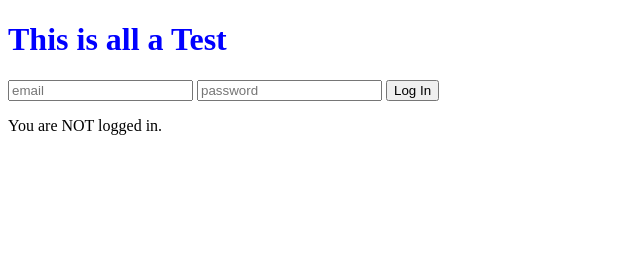
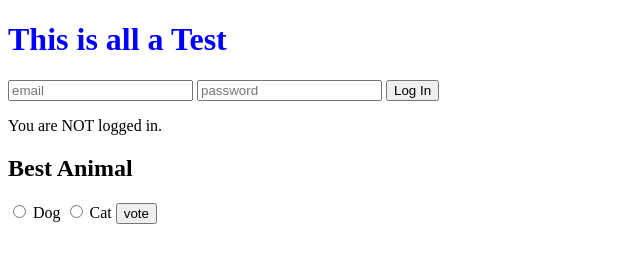
Before and after one commit to SirPotatoIV/firestore-basic-practice, a website: page public/index.html in a window 1280 px wide. Shown: the whole page, without its empty margins (0-640 px from the left). Drawn offline with Linux system fonts and the light colour scheme; no server answers.

Commit message:
Added additional html elements to send info to firestore.

```diff
--- a/public/index.html
+++ b/public/index.html
@@ -9,14 +9,31 @@
 </head>
 <body>
     <h1 id="bigOne">This is all a Test</h1>
+
     <div>
         <input type="email" name="login" id="emailInput" placeholder="email"/>
         <input type="password" name="password" id="passwordInput" placeholder="password"/>
         <button type="submit" id="loginBtn">Log In</button>
     </div>
+
     <div>
-        <p id="loginStatus"></p>
+        <p id="loginStatus">Waiting on Login Status</p>
     </div>
+
+    <div>
+        <h2>Best Animal</h2>
+    </div>
+
+    <div>
+        <input type="radio" id="petChoice1" name="pet" value="dog">
+        <label for="petChoice1">Dog</label>
+
+        <input type="radio" id="petChoice2" name="pet" value="cat">
+        <label for="petChoice2">Cat</label>
+
+        <button type="submit">vote</button>
+    </div>
+
     <!-- The core Firebase JS SDK is always required and must be listed first -->
     <script src="https://www.gstatic.com/firebasejs/7.6.2/firebase-app.js   "></script>
 
```
